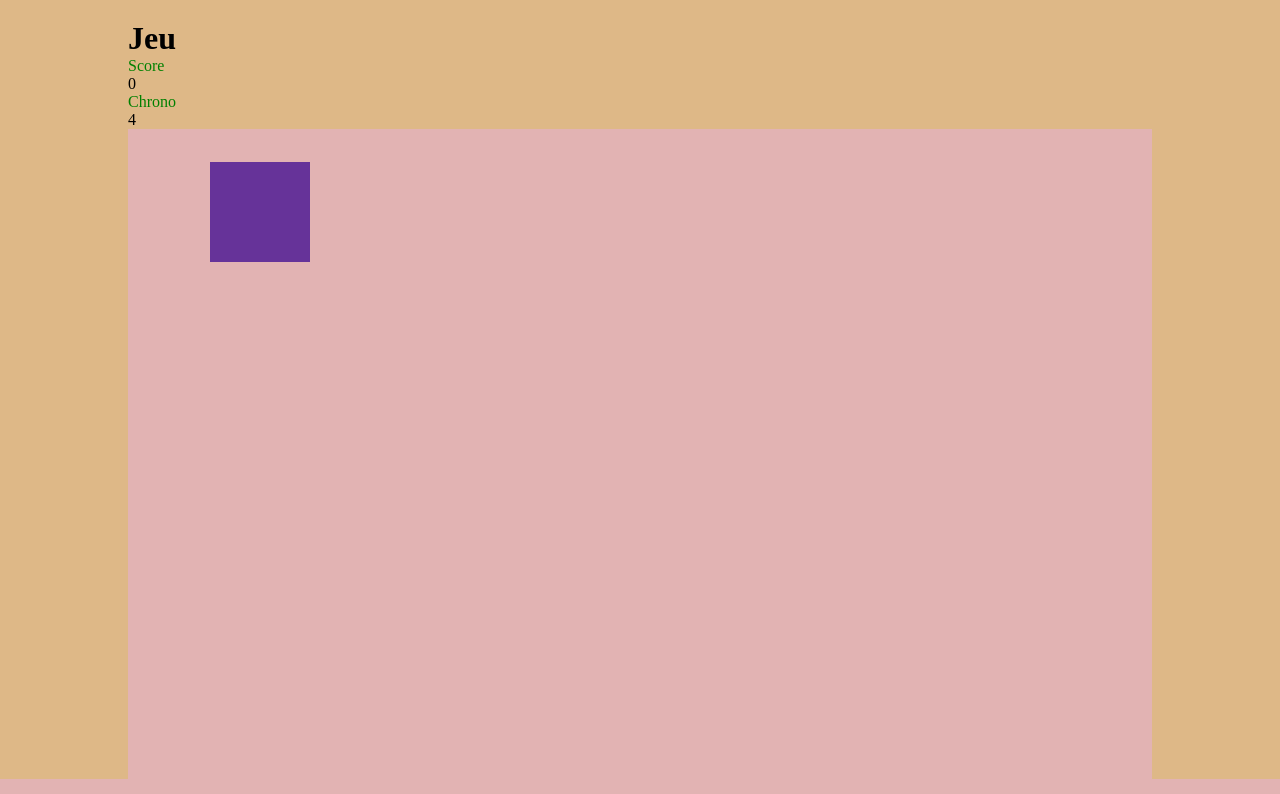
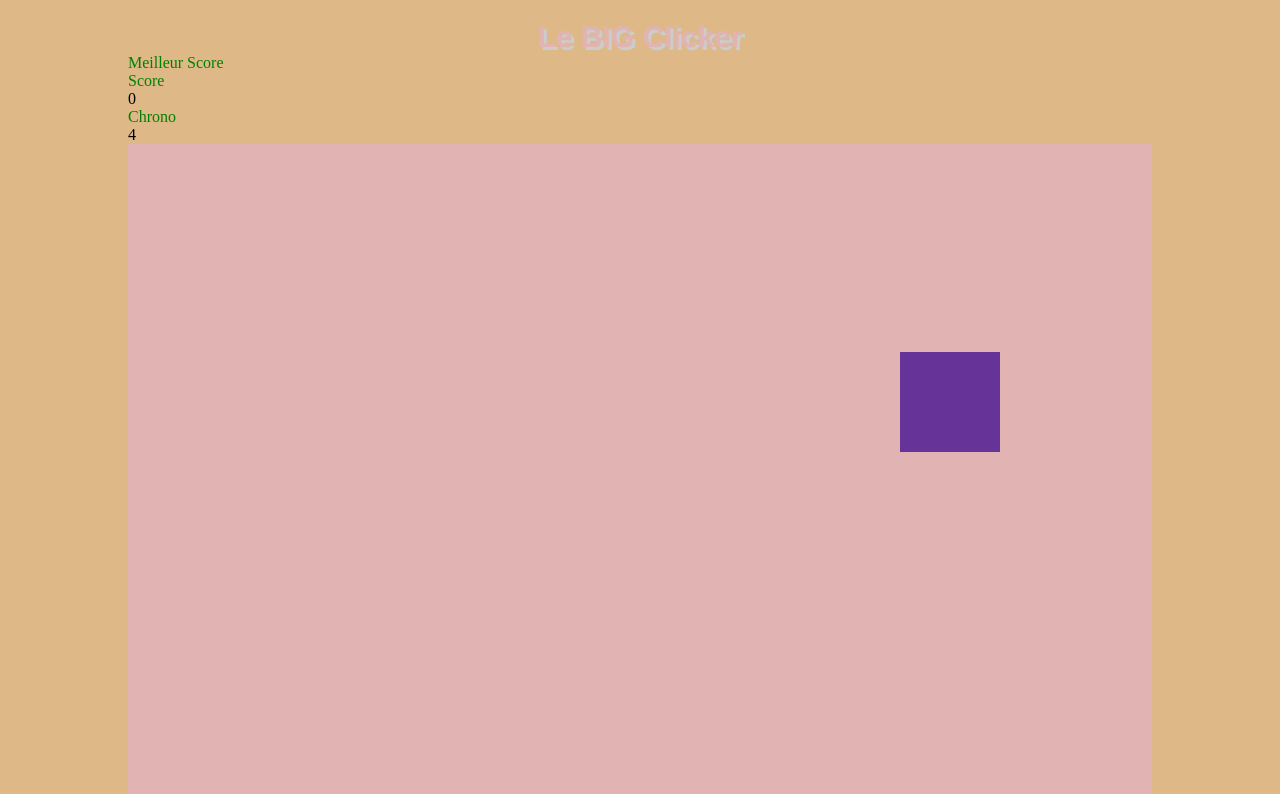
Before and after one commit to WilliammCorreia/Dev-Web, a PHP site: page /jeu.html in a window 1280 px wide. Shown: the part 48-842 px from the top of the page. Run offline with PHP 8.4, Linux system fonts and the light colour scheme.

Commit message:
Meilleur Score

```diff
--- a/game1/jeu.html
+++ b/game1/jeu.html
@@ -5,7 +5,7 @@
     <meta charset="UTF-8">
     <meta http-equiv="X-UA-Compatible" content="IE=edge">
     <meta name="viewport" content="width=device-width, initial-scale=1.0">
-    <title>Document</title>
+    <title>Jeu</title>
     <link rel="stylesheet" href="styles/main.css">
     <link rel="stylesheet" href="styles/jeu.css">
 </head>
@@ -21,7 +21,9 @@
         </nav>
     </header>
     <main class="container">
-        <h1>Jeu</h1>
+        <h1><b>Le BIG Clicker</b></h1>
+        <p>Meilleur Score</p>
+        <div id="highest_score">0</div>
         <p>Score</p>
         <div id="score">0</div>
         <p>Chrono</p>
--- a/game1/js/jeu.js
+++ b/game1/js/jeu.js
@@ -4,11 +4,18 @@ console.log('Jeu démarré');
 let box = document.querySelector('.box');
 let click = 0;
 let scoreElement = document.querySelector('#score');
+let highest_score = 0;
+let highest_scoreElement = document.querySelector('#highest_score');
 
 let chrono = 10;
 let chronoElement =  document.querySelector('#chrono');
 chronoElement.innerHTML = chrono;
 
+
+// Pour afficher le meilleur score
+highest_score = localStorage.getItem("highest_score");
+// innerHTML C'est pour écrire dans le HTML
+highest_scoreElement.innerHTML = highest_score;
 
 
 box.addEventListener("click", () => {
@@ -18,6 +25,16 @@ if( chrono != 0 )
     click += 1;
     // innerHTML C'est pour écrire dans le HTML
     scoreElement.innerHTML = click;
+
+    // Pour attribuer le meilleur score
+    if( click > highest_score )
+    {
+        highest_score = click;
+        localStorage.setItem("highest_score",highest_score);
+        // innerHTML C'est pour écrire dans le HTML
+        highest_scoreElement.innerHTML = highest_score;
+    }
+
     // Génère un nombre aléatoire qui sera stocké dans la variable top
     // window.innerHeight C'est pour récupérer la taille de l'écran
     let top = Math.floor(Math.random() * window.innerHeight);
--- a/game1/styles/jeu.css
+++ b/game1/styles/jeu.css
@@ -1,10 +1,12 @@
 .box {
     background: rebeccapurple;
+    /* Taille de la box */
     height: 100px;
     width: 100px;
     position: absolute;
-    top: 210px;
-    left: 210px;
+    /* Positionnement de la box */
+    top:400px;
+    left:900px;
     cursor: pointer;
 }
 
@@ -13,3 +15,11 @@
     height: 650px;
     background-color: rgb(226, 179, 179);
   }
+
+h1 {
+    text-align: center;
+    color:rgb(226, 179, 179);
+    font-family:'Franklin Gothic Medium', 'Arial Narrow', Arial, sans-serif;
+    font-size: 30px;
+    text-shadow: 3px 3px 0 #ccc;
+}
```
